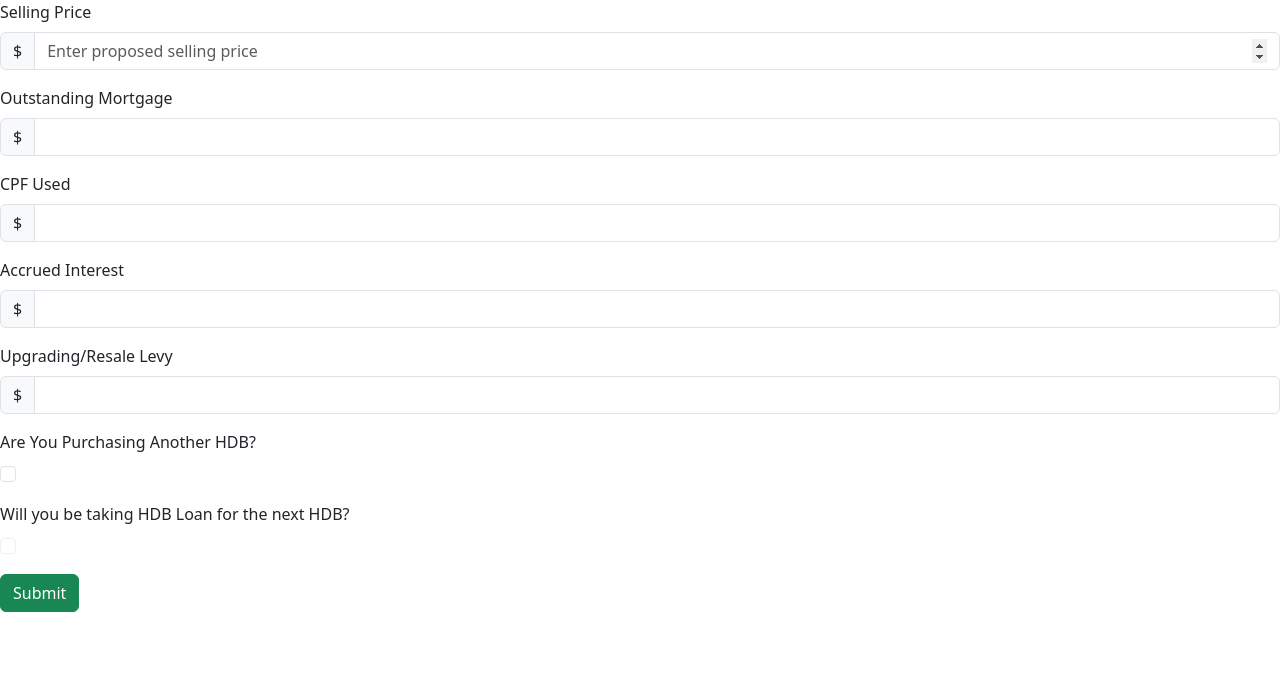
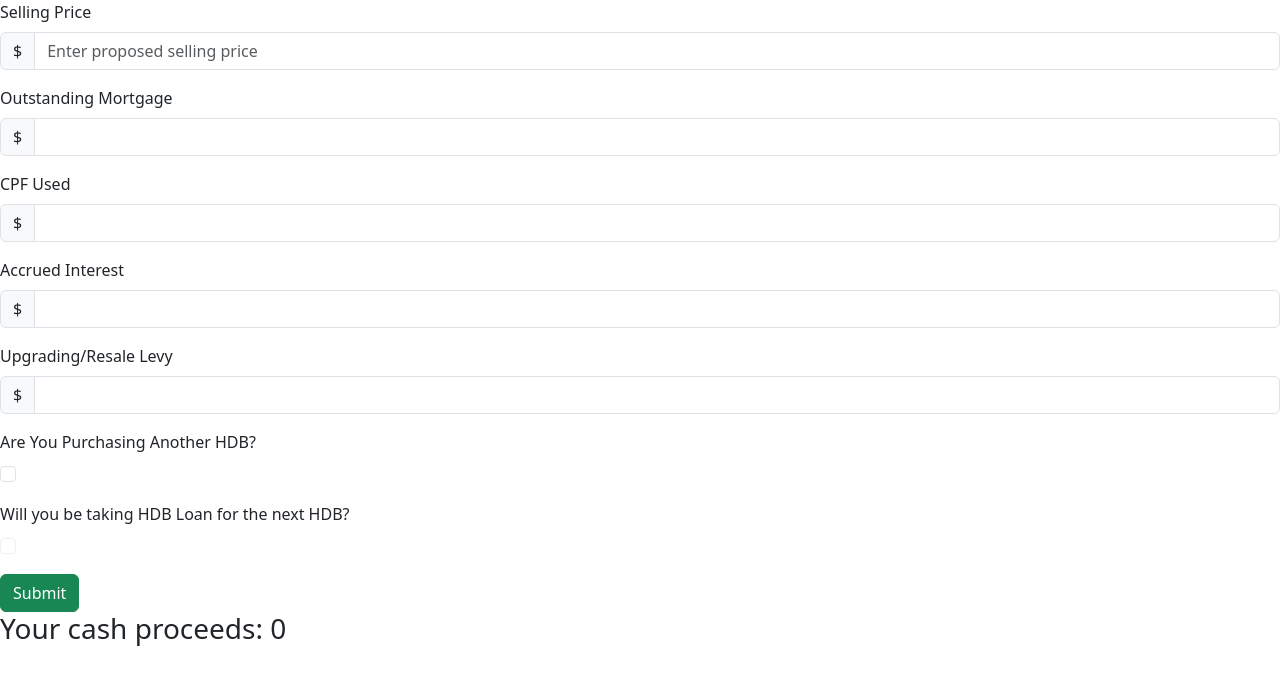
Before and after one commit to Chxshire22/HDB-Resale-Helper, a React (Vite) app: page /selling in a window 1280 px wide. Shown: the top 684 px of the page. Built offline with nearby package versions, Linux system fonts and the light colour scheme.

Commit message:
form and logic for selling done

```diff
--- a/src/App.jsx
+++ b/src/App.jsx
@@ -16,7 +16,7 @@
           <Route path="/buying" element={<Buying salesProceeds={salesProceeds}/>} />
           <Route
             path="/selling"
-            element={<Selling setSalesProceeds={setSalesProceeds} />}
+            element={<Selling salesProceeds={salesProceeds} setSalesProceeds={setSalesProceeds} />}
           />
           <Route path="/" element={<Home />} />
         </Routes>
--- a/src/Buying.jsx
+++ b/src/Buying.jsx
@@ -1,4 +1,6 @@
-export default function Buying(){
+export default function Buying(props){
+
+
   return (
     <h1>You reached the buying page</h1>
   )
--- a/src/Selling.jsx
+++ b/src/Selling.jsx
@@ -4,6 +4,10 @@
 
 export default function Selling(props) {
 
+  // const f = new Intl.NumberFormat("en-us",{
+  //   currency: "SGD",
+  //   style: "currency"
+  // })
   // states for each input fields
   const [sellingPriceValue, setSellingPriceValue] = useState("")
   const [outstandingValue, setOutstandingValue] = useState("")
@@ -18,6 +22,7 @@
 
   //lift this to App.jsx
   let setSalesProceeds = props.setSalesProceeds;
+  let salesProceeds = props.salesProceeds
 
 
   let handleSellingOnChange = (e) => {
@@ -27,13 +32,13 @@
     setOutstandingValue(e.target.value)
   };
   let handleCpfUsedOnChange = (e) => {
-    setCpfUsedValue(e.target.event)
+    setCpfUsedValue(e.target.value)
   };
   let handleAccruedOnChange = (e) => {
     setAccruedValue(e.target.value)
   };
   let handleLevyOnChange = (e) => {
-    setLevyValue(e.target.event)
+    setLevyValue(e.target.value)
   };
   let handleNextHdb = (e) => {
     setDisabledNextHleInput(disabledNextHleInput? false : true)
@@ -49,58 +54,72 @@
   let handleSubmit = (e) => {
     e.preventDefault();
     console.log("sellingPriceValue ", sellingPriceValue)
+    console.log("outstandingValue ", outstandingValue)
+    console.log("cpfUsedValue ", cpfUsedValue)
+    console.log("accruedValue ", accruedValue)
+    console.log("levyValue ", levyValue)
     console.log("nextHdbValue ", nextHdbValue)
+
+    setSalesProceeds((proceeds) => {
+      proceeds = sellingPriceValue - outstandingValue - cpfUsedValue - accruedValue - levyValue
+      if (nextHleValue == true){return proceeds/2}
+      else{return proceeds}
+    })
+
   };
+
+
   return (
+    <div>
       <Form onSubmit={handleSubmit}>
         <Form.Group className="mb-3" controlId="sellingPrice">
           <Form.Label>Selling Price </Form.Label>
           <InputGroup>
             <InputGroup.Text>$</InputGroup.Text>
             <Form.Control
-            type="number"
+              required
+              type="text"
               placeholder="Enter proposed selling price"
               onChange={handleSellingOnChange}
             />
           </InputGroup>
         </Form.Group>
-
         <Form.Group className="mb-3" controlId="outstandingLoan">
           <Form.Label>Outstanding Mortgage </Form.Label>
           <InputGroup>
             <InputGroup.Text>$</InputGroup.Text>
             <Form.Control
+            required
               type="number"
               placeholder=""
               onChange={handleOutstandingOnChange}
             />
           </InputGroup>
         </Form.Group>
-
         <Form.Group className="mb-3" controlId="cpfUsed">
           <Form.Label>CPF Used </Form.Label>
           <InputGroup>
             <InputGroup.Text>$</InputGroup.Text>
             <Form.Control
+            required
               type="number"
               placeholder=""
               onChange={handleCpfUsedOnChange}
             />
           </InputGroup>
         </Form.Group>
-
         <Form.Group className="mb-3" controlId="accruedInterest">
           <Form.Label>Accrued Interest </Form.Label>
           <InputGroup>
             <InputGroup.Text>$</InputGroup.Text>
             <Form.Control
+            required
               type="number"
               placeholder=""
               onChange={handleAccruedOnChange}
             />
           </InputGroup>
         </Form.Group>
-
         <Form.Group className="mb-3" controlId="saleLevy">
           <Form.Label>Upgrading/Resale Levy</Form.Label>
           <InputGroup>
@@ -112,20 +131,20 @@
             />
           </InputGroup>
         </Form.Group>
-
         <Form.Group className="mb-3" controlId="buyingHdbBool">
           <Form.Label>Are You Purchasing Another HDB? </Form.Label>
           <Form.Check type="checkbox" onChange={handleNextHdb} />
         </Form.Group>
-
         <Form.Group className="mb-3" controlId="usingHleBool">
           <Form.Label>Will you be taking HDB Loan for the next HDB?</Form.Label>
-        <Form.Check disabled={disabledNextHleInput} type="checkbox" onChange={handleNextHle}/>
+          <Form.Check required disabled={disabledNextHleInput} type="checkbox" onChange={handleNextHle}/>
         </Form.Group>
-
         <Button type="submit" variant="success">
           Submit
         </Button>
       </Form>
+
+      <h3>Your cash proceeds: {salesProceeds}</h3>
+    </div>
   );
 }
```
Lines whose indentation alone changed are shown as unchanged.
